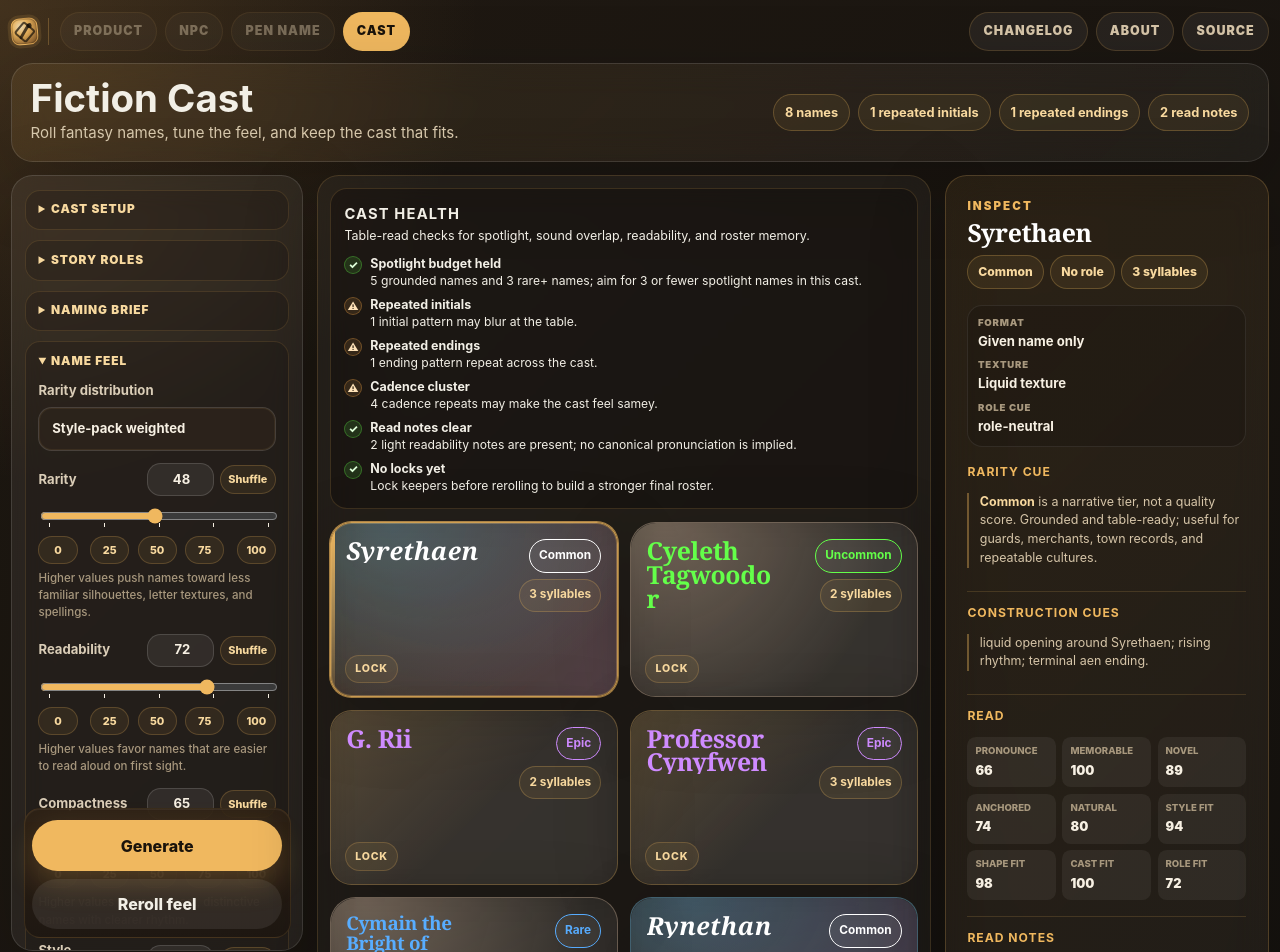
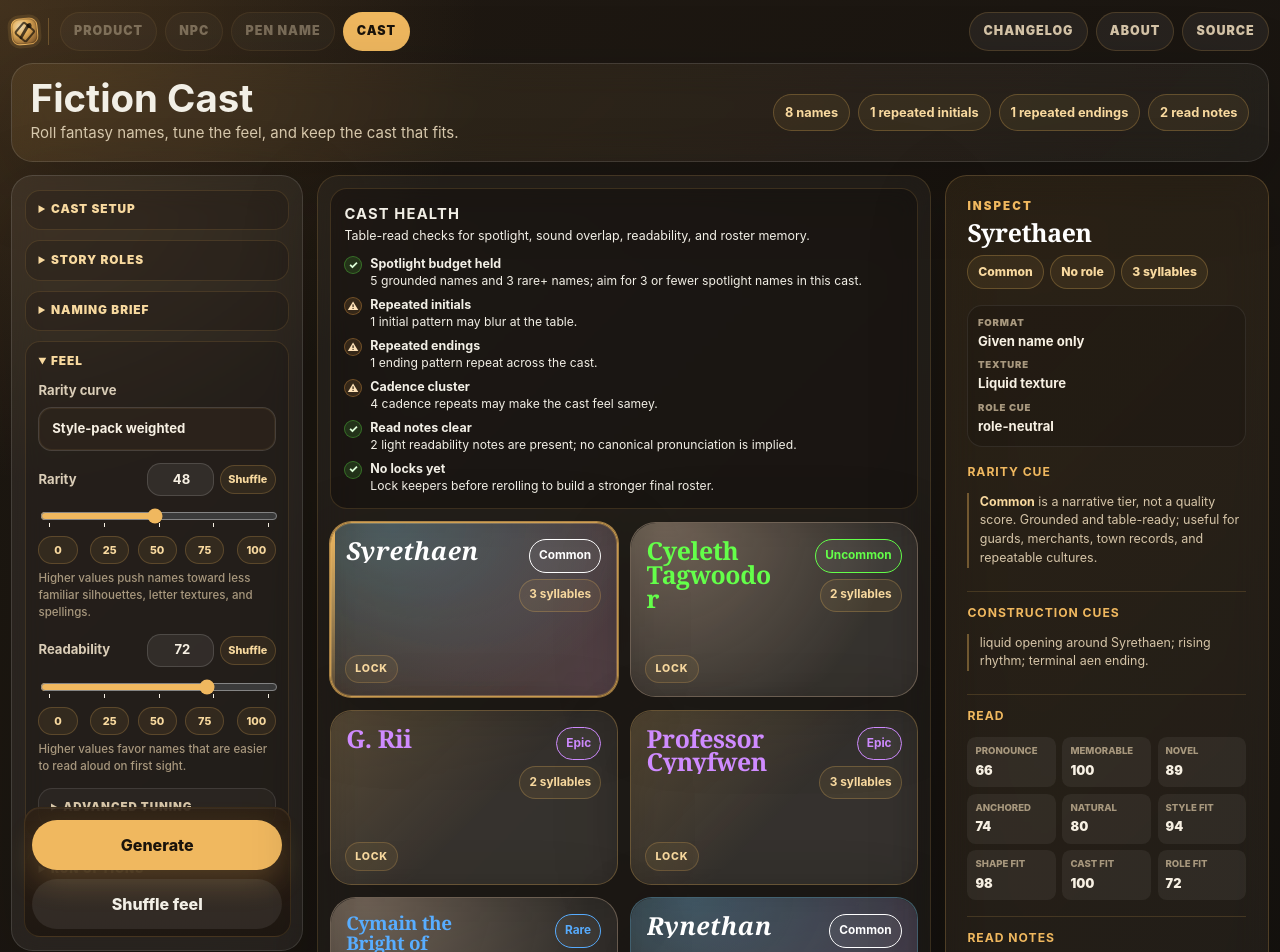
Before and after one commit to jaahay/name-forge, a React (Vite) app: page / in a window 1280 px wide. Shown: the top 952 px of the page. Built offline with nearby package versions, Linux system fonts and the light colour scheme.

Commit message:
Simplify visible generator controls

```diff
--- a/src/ui/GeneratorView.tsx
+++ b/src/ui/GeneratorView.tsx
@@ -7,7 +7,7 @@ import { CastHealthPanel } from './CastHealth';
 import type { NamingModeConfig } from './modes';
 import { NameCard } from './NameCard';
 import { NameInspector } from './NameInspector';
-import { scoreControls, type ControlKey } from './presentation';
+import { advancedScoreControls, primaryScoreControls, type ControlKey } from './presentation';
 import { ScoreControl } from './ScoreControl';
 
 interface GeneratorViewProps {
@@ -227,7 +227,7 @@ export function GeneratorView({
                 </div>
               </label>
               <label>
-                <span>Style preset</span>
+                <span>Style pack</span>
                 <select value={settings.stylePackId} onChange={(event) => onUpdateSetting('stylePackId', event.target.value)}>
                   {stylePacks.map((pack) => <option key={pack.id} value={pack.id}>{pack.label}</option>)}
                 </select>
@@ -316,17 +316,26 @@ export function GeneratorView({
           </details>
 
           <details className="control-section" open>
-            <summary>Name feel</summary>
+            <summary>Feel</summary>
             <div className="control-section-body">
               <label>
-                <span>Rarity distribution</span>
+                <span>Rarity curve</span>
                 <select value={settings.rarityDistribution ?? 'style-pack'} onChange={(event) => onUpdateSetting('rarityDistribution', event.target.value as RarityDistributionPresetKind)}>
                   {rarityDistributionOptions.map((option) => <option key={option.value} value={option.value}>{option.label}</option>)}
                 </select>
               </label>
-              {scoreControls.map((control) => (
+              {primaryScoreControls.map((control) => (
                 <ScoreControl key={control.key} control={control} value={Number(settings[control.key])} onChange={(key, value) => onUpdateSetting(key, value)} onRandomize={randomizeSlider} />
               ))}
+              <details className="slot-overrides">
+                <summary>Advanced tuning</summary>
+                <div className="control-section-body">
+                  <p className="section-note">These controls still shape scoring, but they are secondary to style pack, role, rarity, and readability.</p>
+                  {advancedScoreControls.map((control) => (
+                    <ScoreControl key={control.key} control={control} value={Number(settings[control.key])} onChange={(key, value) => onUpdateSetting(key, value)} onRandomize={randomizeSlider} />
+                  ))}
+                </div>
+              </details>
             </div>
           </details>
 
@@ -342,7 +351,7 @@ export function GeneratorView({
 
           <div className="actions" aria-label="Generation actions">
             <button type="submit">Generate</button>
-            <button type="button" className="secondary" onClick={randomizeSliders}>Reroll feel</button>
+            <button type="button" className="secondary" onClick={randomizeSliders}>Shuffle feel</button>
             {hasLockedNames ? (
               <p className="lock-status">{lockedCount} locked. Generate keeps locked names and rerolls the rest. <button type="button" className="anchor-button" onClick={onClearLockedNames}>Clear</button></p>
             ) : null}
```
